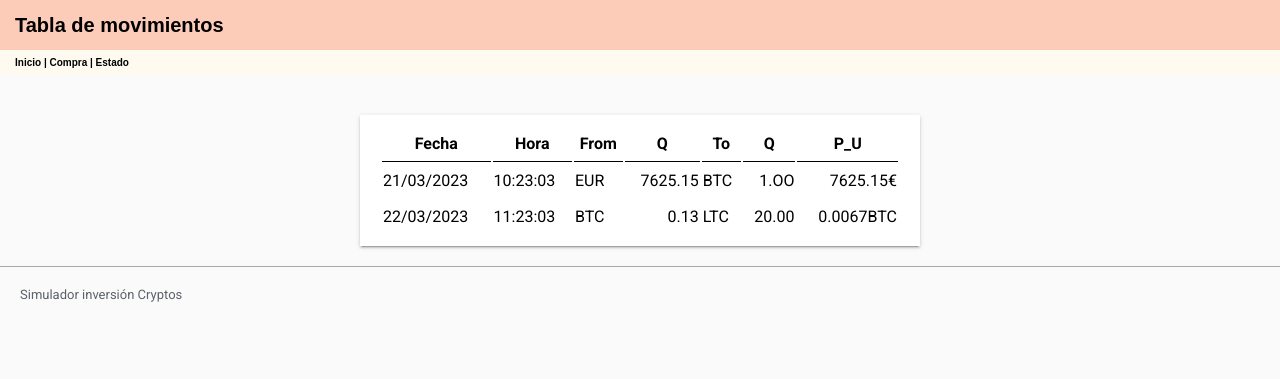
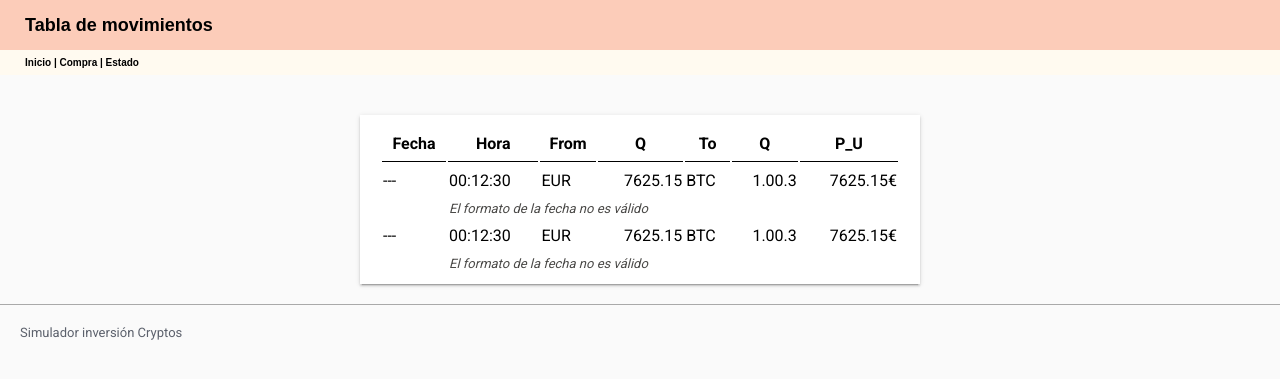
Before and after one commit to Cocasovich/simulador-cryptos, a Flask app: page / in a window 1280 px wide. Shown: the top 379 px of the page. Run offline with Flask 2, Linux system fonts and the light colour scheme.

Commit message:
feat: primera maqueta finalizada página de movs

```diff
--- a/cryptos/data/movimientos.csv
+++ b/cryptos/data/movimientos.csv
@@ -1,3 +1,3 @@
 fecha,hora,divisa_1,cantidad_1,divisa_2,cantidad_2,P_U
-21/03/2023,10:23:03,EUR,7625.15,BTC,1.OO,7625.15€
-22/03/2023,11:23:03,BTC,0.13,LTC,20.00,0.0067BTC
+12/03/2022,00:12:30,EUR,7625.15,BTC,1.00.3,7625.15€
+23,00:12:30,EUR,7625.15,BTC,1.00.3,7625.15€
--- a/cryptos/models.py
+++ b/cryptos/models.py
@@ -1,10 +1,20 @@
 import csv
+
+from datetime import date
 
 from . import RUTA_FICHERO
 
 class Movimiento:
     def __init__(self, fecha, hora, divisa_1 , cantidad_1, divisa_2, cantidad_2, P_U ):
-        self.fecha = fecha
+
+        self.errores = []
+
+        try:
+            self.fecha = date.fromisoformat(fecha)
+        except ValueError:
+            self.fecha = None
+            self.errores.append("El formato de la fecha no es válido")
+
         self.hora = hora
         self.divisa_1 = divisa_1
         self.cantidad_1 = cantidad_1
@@ -12,6 +22,9 @@ class Movimiento:
         self.cantidad_2 = cantidad_2
         self.P_U = P_U
 
+    @property
+    def has_errors(self):
+        return len(self.errores) > 0
 
 class ListaMovimientos:
     """
@@ -25,4 +38,12 @@ class ListaMovimientos:
         with open(RUTA_FICHERO, 'r') as fichero:
             reader = csv.DictReader(fichero)
             for fila in reader:
-                self.lista_movimientos.append(fila)
+                mov = Movimiento(
+                    fila["fecha"],
+                    fila["hora"],
+                    fila["divisa_1"],
+                    fila["cantidad_1"],
+                    fila["divisa_2"],
+                    fila["cantidad_2"],
+                    fila["P_U"])
+                self.lista_movimientos.append(mov)
--- a/cryptos/static/css/styles.css
+++ b/cryptos/static/css/styles.css
@@ -3,10 +3,10 @@ header {
     font-family: Arial, Helvetica, sans-serif;
     color: black;
     height: 50px;
-    font-size: 20px;
+    font-size: large;
     font-weight: bolder;
     line-height: 50px;
-    padding-left: 15px;
+    padding-left: 25px;
 }
 
 nav {
@@ -17,7 +17,7 @@ nav {
     font-size: 10px;
     font-weight: bold;
     line-height: 25px;
-    padding-left: 15px;
+    padding-left: 25px;
 }
 
 main {
@@ -39,11 +39,29 @@ table.paper {
     text-align: center;
 }
 
-.pie-pagina {
-    padding: 20px;
-    border-top: solid thin #A9A9A9 ;
+.numero {
+    text-align: right;
 }
 
 .numero {
     text-align: right;
 }
+
+.error {
+    color:rgb(75, 74, 72);
+    font-size: small;
+    font-style: italic;
+    margin: 0;
+    line-height: normal;
+}
+
+.lista-vacia {
+    text-align: center;
+    padding: 20px;
+    color:rgb(75, 74, 72);
+}
+
+.pie-pagina {
+    padding: 20px;
+    border-top: solid thin #A9A9A9 ;
+}
--- a/cryptos/templates/inicio.html
+++ b/cryptos/templates/inicio.html
@@ -26,9 +26,19 @@
                 <th class="titulo-table">Q</th>
                 <th class="titulo-table">P_U</th>
             </tr>
+
+
+
+            {% if movs%}
             {% for m in movs %}
             <tr>
-                <td>{{m.fecha}}</td>
+                <td>
+                 {% if m.fecha%}
+                 {{m.fecha}}
+                 {% else %}
+                 ---
+                 {% endif %}
+                </td>
                 <td>{{m.hora}}</td>
                 <td>{{m.divisa_1}}</td>
                 <td class="numero">{{m.cantidad_1}}</td>
@@ -36,7 +46,21 @@
                 <td class="numero">{{m.cantidad_2}}</td>
                 <td class="numero">{{m.P_U}}</td>
             </tr>
+            {% if m.has_errors %}
+            <tr>
+                <td></td>
+                <td colspan="6">
+                    {%for error in m.errores%}
+                    <p class="error"> {{error}} </p>
+                    {%endfor%}
+                </td>
+            </tr>
+            {% endif %}
             {% endfor %}
+            {% else %}
+                <td colspan="7" class ="lista-vacia"> No hay movimientos </td>
+            {% endif %}
+
         </table>
     </main>
 
```
